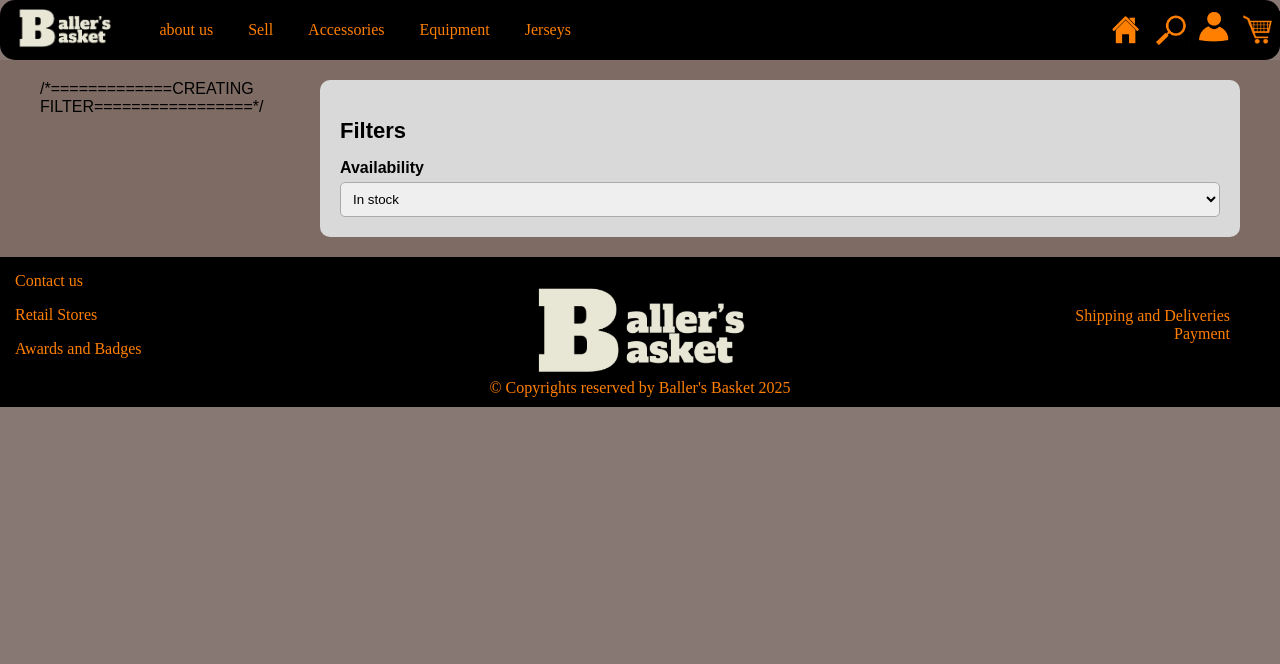
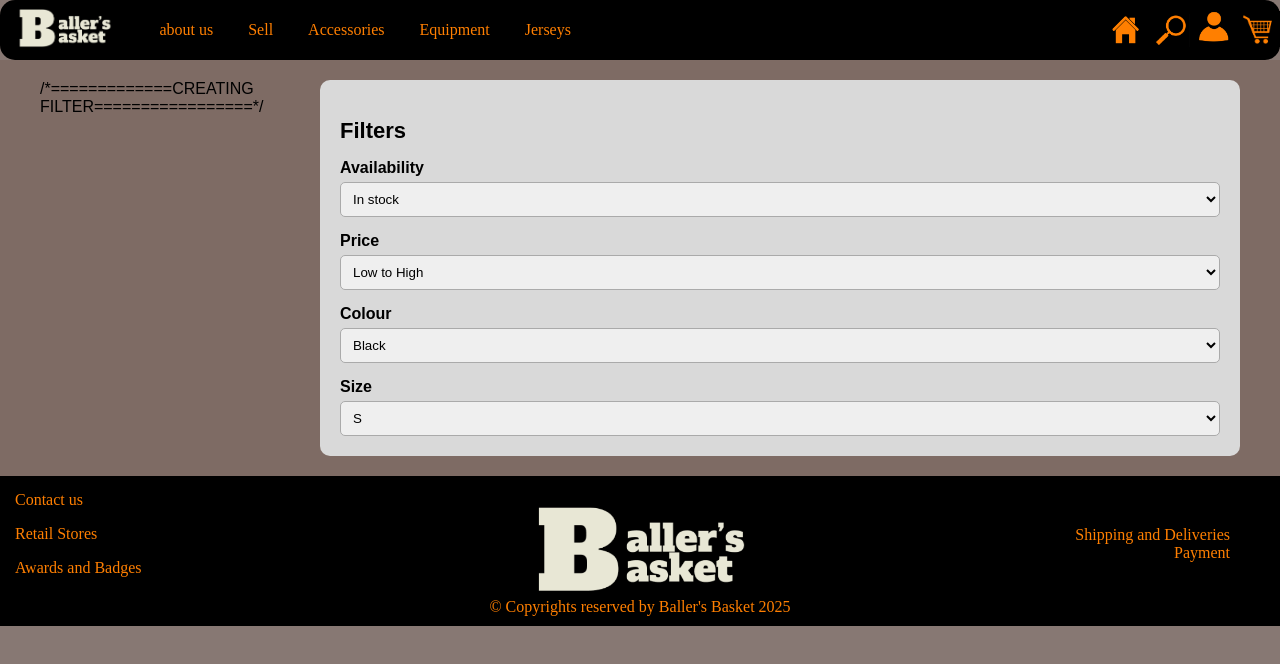
Before and after one commit to i253172/C_25i3172_25i2022_Ballersbasket, a plain HTML site: page product listing.html in a window 1280 px wide. Drawn offline with Linux system fonts and the light colour scheme; a web font is replaced by a local one.

Commit message:
product listing filter complete
prize colour size added

```diff
--- a/product listing.html
+++ b/product listing.html
@@ -70,6 +70,29 @@
             <option>Out of stock</option>
         </select>
 
+        <label>Price</label>
+            <select>
+                <option>Low to High</option>
+                <option>High to Low</option>
+            </select>
+
+
+        <label>Colour</label>
+            <select>
+                <option>Black</option>
+                <option>White</option>
+                <option>Green</option>
+            </select>
+
+
+        <label>Size</label>
+            <select>
+                <option>S</option>
+                <option>M</option>
+                <option>L</option>
+                <option>XL</option>
+            </select>
+        </aside>
 
 
 
```
